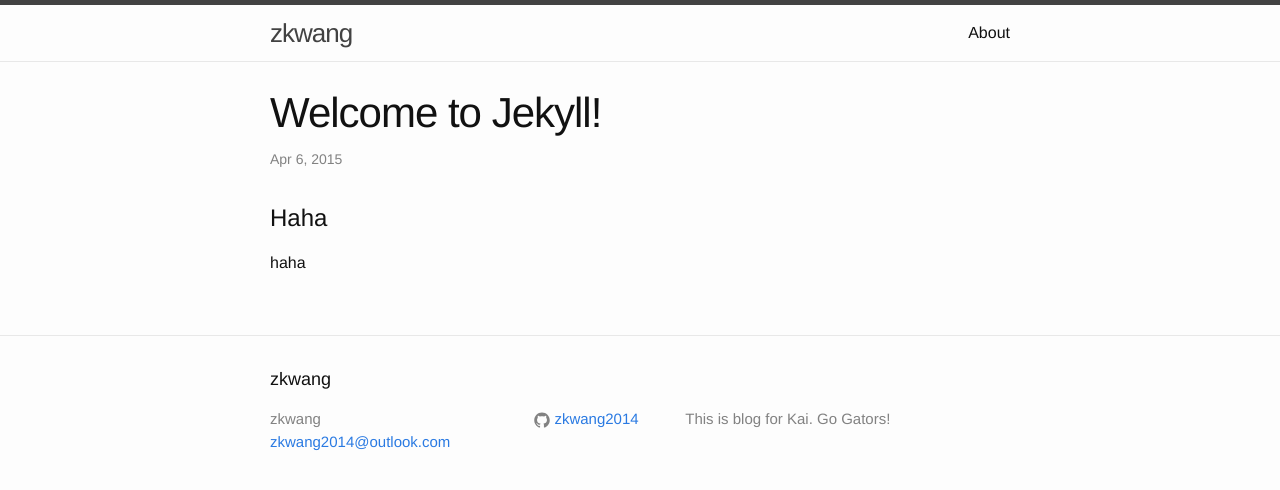
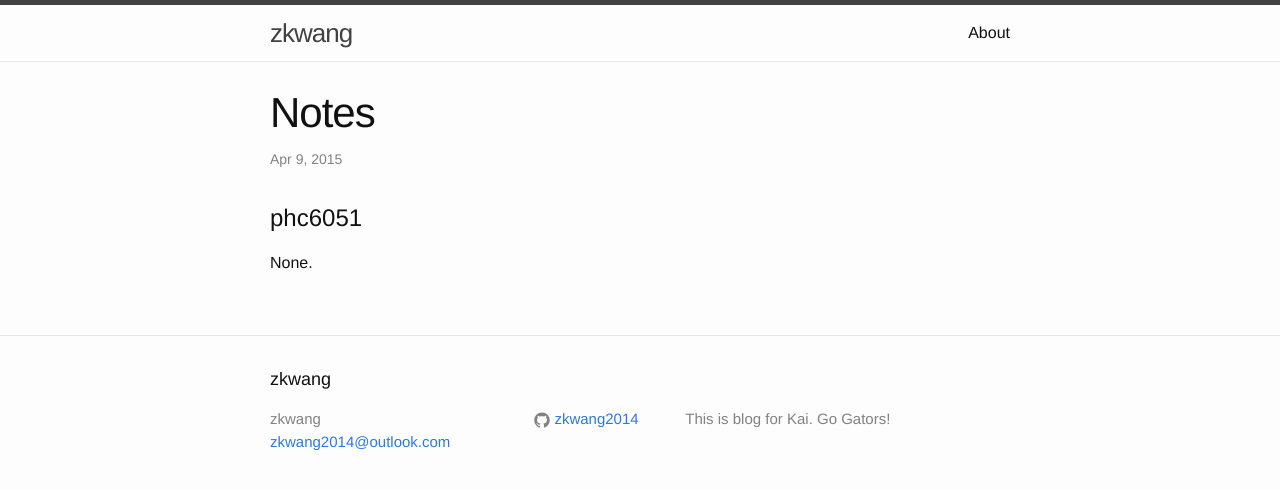
Before and after one commit to zkwang2014/zkwang2014.github.com, a Jekyll site: the page built from _posts/2015-04-07-notes.md, in a window 1280 px wide. Shown: the top 490 px of the page. Built offline with Jekyll 4.4.1, drawn with Linux system fonts in a browser that asks for light colours; comment, search, counter and statistics services are not loaded.

Commit message:
Update 2015-04-07-notes.md

```diff
--- a/_posts/2015-04-07-notes.md
+++ b/_posts/2015-04-07-notes.md
@@ -1,8 +1,8 @@
 ---
 layout: post
-title:  "Welcome to Jekyll!"
-date:   2015-04-06 17:01:32
+title:  "Notes"
+date:   2015-04-09 17:14:32
 categories: notes
 ---
-#Haha
-haha
+#phc6051
+None.
```
